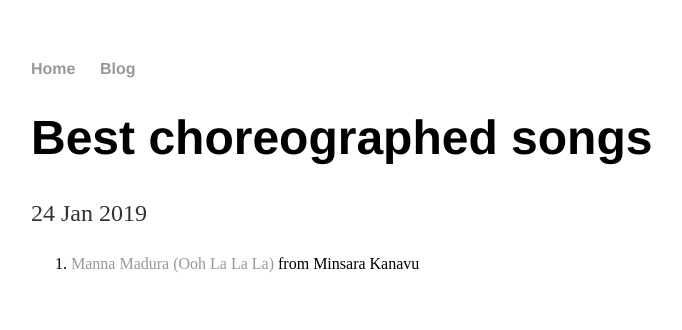
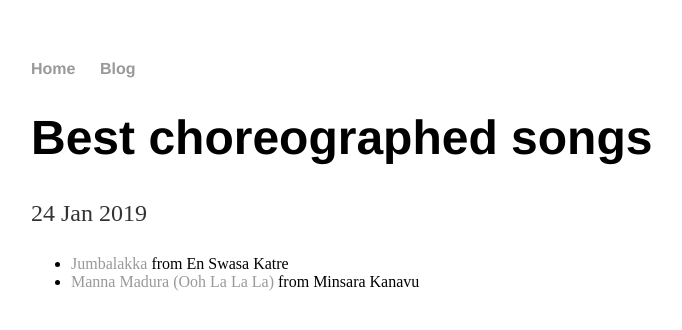
Before and after one commit to joe019/joe019.github.io, a Jekyll site: the page built from _posts/2019-01-24-best- choreographed- songs.md, in a window 1280 px wide. Shown: the top 330 px of the page, without its empty margins (161-843 px from the left). Built offline with Jekyll 4.4.1, drawn with Linux system fonts in a browser that asks for light colours.

Commit message:
Update 2019-01-24-best- choreographed- songs.md

```diff
--- a/_posts/2019-01-24-best- choreographed- songs.md
+++ b/_posts/2019-01-24-best- choreographed- songs.md
@@ -4,4 +4,5 @@ title: "Best choreographed songs"
 date: 2019-01-24
 ---
 
-1. [Manna Madura (Ooh La La La)](https://youtu.be/US-gPZzQDns) from Minsara Kanavu
+* [Jumbalakka](https://youtu.be/WUXCtvuwAnU) from En Swasa Katre
+* [Manna Madura (Ooh La La La)](https://youtu.be/US-gPZzQDns) from Minsara Kanavu
```
